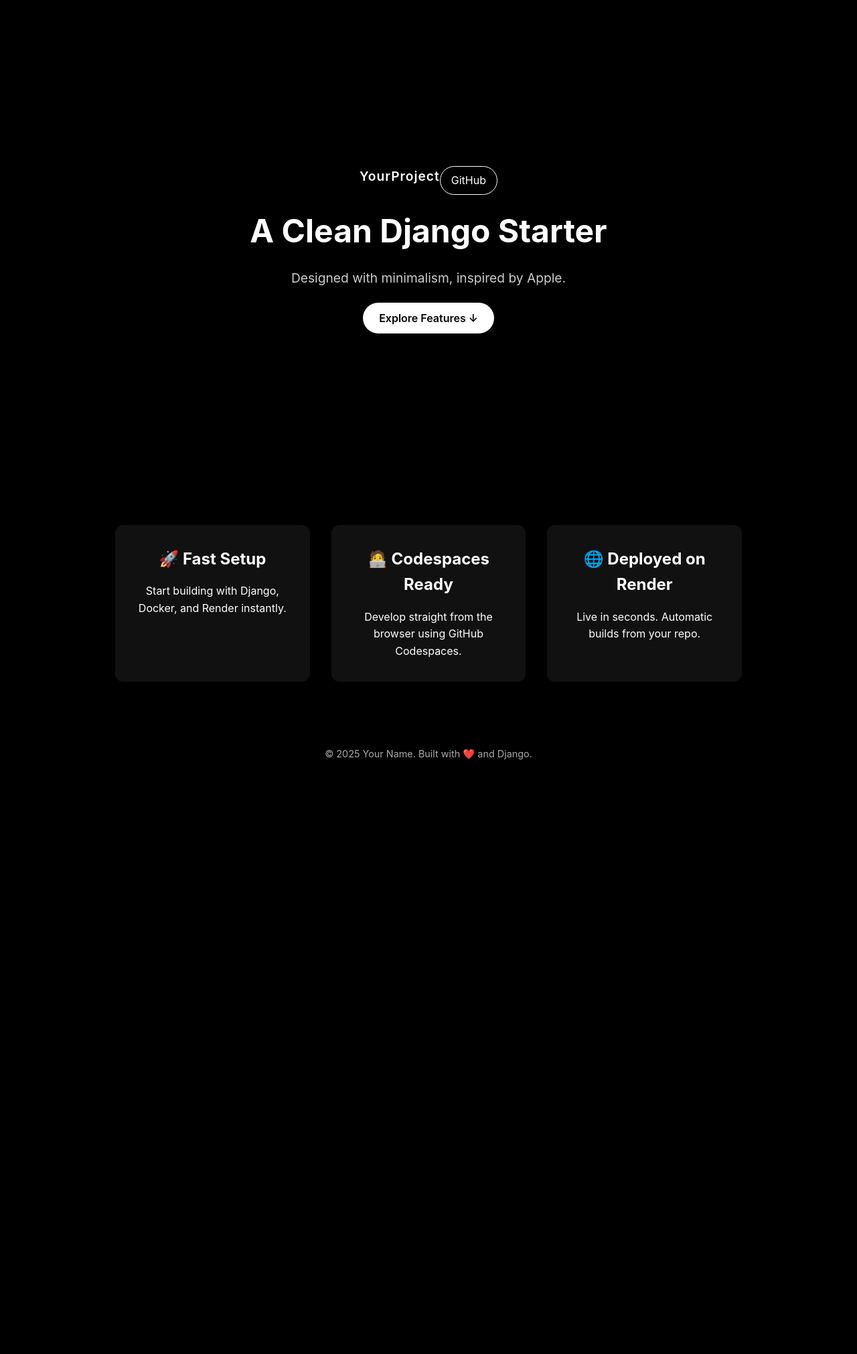
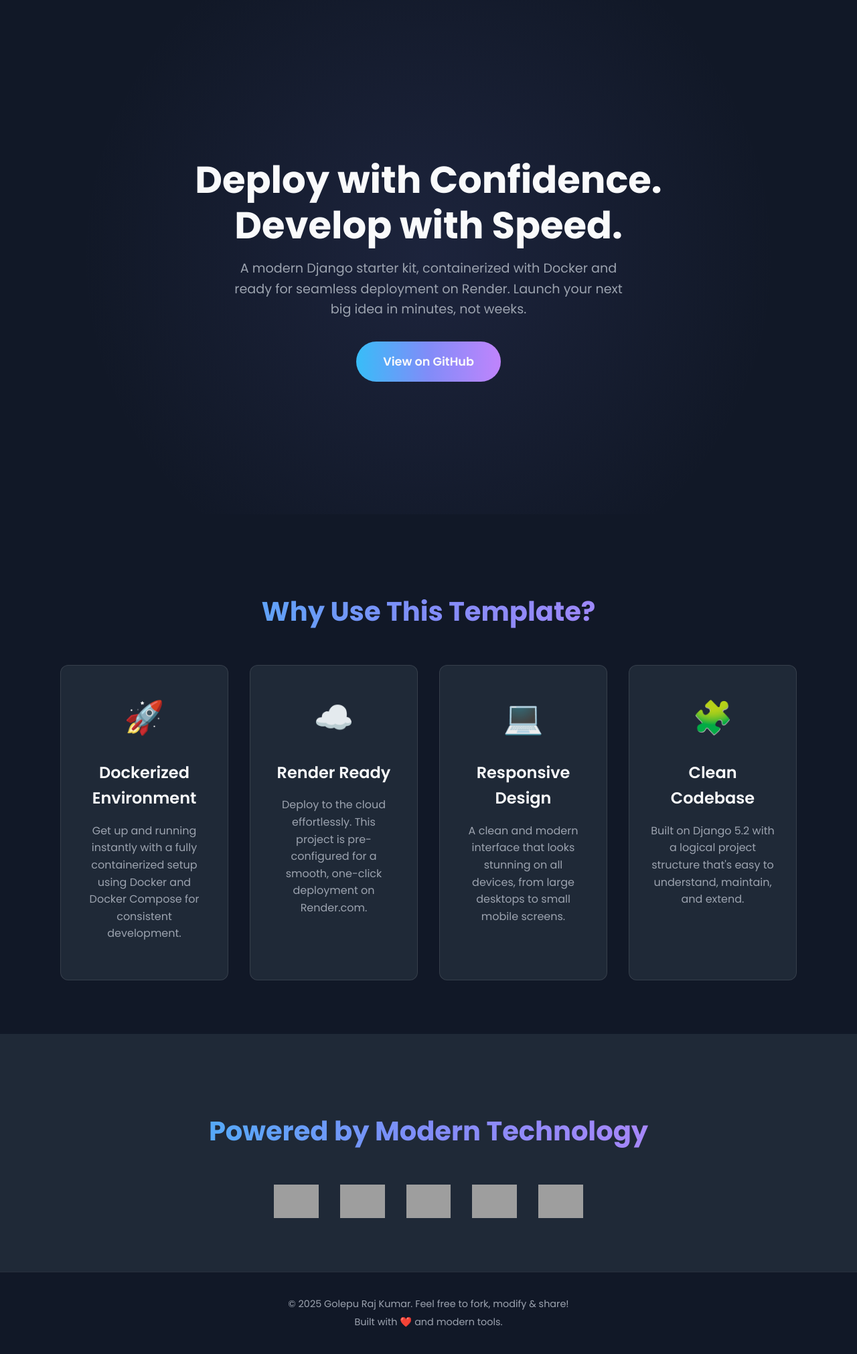
Before and after one commit to RAJGOLEPU/django, a Django app: page / in a window 1280 px wide. Shown: the whole page at 67% size. Before the commit the page ends 1135 px from the top, so only its background shows below. Run offline with Django 5.2, Linux system fonts and the light colour scheme; grey boxes are pictures that could not be loaded.

Commit message:
updated design

```diff
--- a/homepage/static/css/style.css
+++ b/homepage/static/css/style.css
@@ -1,111 +1,206 @@
-/* Base Reset */
-* {
-  margin: 0;
-  padding: 0;
-  box-sizing: border-box;
+/* --- Global Styles & Variables --- */
+:root {
+    --bg-color: #111827; /* Dark Blue/Gray */
+    --surface-color: #1F2937; /* Lighter shade for cards */
+    --primary-text: #F9FAFB; /* Off-white */
+    --secondary-text: #9CA3AF; /* Gray for subtitles */
+    --accent-gradient: linear-gradient(90deg, #38bdf8, #818cf8, #c084fc);
+    --border-color: rgba(255, 255, 255, 0.1);
+    --font-family: 'Poppins', sans-serif;
 }
 
 body {
-  font-family: -apple-system, BlinkMacSystemFont, 'Segoe UI', Roboto, Helvetica, Arial, sans-serif;
-  background-color: #000;
-  color: #fff;
-  line-height: 1.6;
+    background-color: var(--bg-color);
+    color: var(--primary-text);
+    font-family: var(--font-family);
+    margin: 0;
+    line-height: 1.6;
 }
 
-/* Navigation */
-.nav {
-  display: flex;
-  justify-content: space-between;
-  padding: 1rem 2rem;
-  max-width: 1200px;
-  margin: 0 auto;
+.container {
+    max-width: 1100px;
+    margin: 0 auto;
+    padding: 0 2rem;
 }
 
-.logo {
-  font-weight: 600;
-  font-size: 1.2rem;
-  letter-spacing: 1px;
+.section-title {
+    font-size: 2.5rem;
+    font-weight: 700;
+    text-align: center;
+    margin-bottom: 3rem;
+    background: var(--accent-gradient);
+    -webkit-background-clip: text;
+    background-clip: text;
+    color: transparent;
 }
 
-.repo-link {
-  color: #fff;
-  text-decoration: none;
-  font-size: 1rem;
-  border: 1px solid #fff;
-  padding: 0.5rem 1rem;
-  border-radius: 25px;
-  transition: background 0.3s;
+/* --- Hero Section --- */
+.hero {
+    display: flex;
+    align-items: center;
+    justify-content: center;
+    min-height: 80vh;
+    padding: 4rem 2rem;
+    text-align: center;
+    background-color: var(--bg-color);
+    position: relative;
+    overflow: hidden;
 }
 
-.repo-link:hover {
-  background: #fff;
-  color: #000;
+.hero::before {
+    content: '';
+    position: absolute;
+    top: 0;
+    left: 0;
+    width: 100%;
+    height: 100%;
+    background: radial-gradient(circle at center, rgba(130, 140, 248, 0.1), transparent 70%);
+    z-index: 1;
 }
 
-/* Hero Section */
-.hero {
-  display: flex;
-  flex-direction: column;
-  justify-content: center;
-  text-align: center;
-  min-height: 90vh;
-  padding: 2rem;
+.hero-content {
+    max-width: 800px;
+    z-index: 2;
 }
 
-.hero-content h1 {
-  font-size: 3rem;
-  margin-bottom: 1rem;
+.hero-title {
+    font-size: 3.5rem;
+    font-weight: 700;
+    line-height: 1.2;
+    margin-bottom: 1rem;
 }
 
-.hero-content p {
-  font-size: 1.2rem;
-  margin-bottom: 2rem;
-  color: #ccc;
+.hero-subtitle {
+    font-size: 1.2rem;
+    color: var(--secondary-text);
+    max-width: 600px;
+    margin: 0 auto 2rem;
 }
 
-.btn {
-  text-decoration: none;
-  padding: 0.8rem 1.5rem;
-  background: #fff;
-  color: #000;
-  font-weight: 600;
-  border-radius: 30px;
-  transition: background 0.3s;
+.cta-button {
+    display: inline-block;
+    padding: 1rem 2.5rem;
+    font-size: 1.1rem;
+    font-weight: 600;
+    color: var(--primary-text);
+    background-image: var(--accent-gradient);
+    border: none;
+    border-radius: 50px;
+    text-decoration: none;
+    transition: transform 0.3s ease, box-shadow 0.3s ease;
 }
 
-.btn:hover {
-  background: #e5e5e5;
+.cta-button:hover {
+    transform: scale(1.05);
+    box-shadow: 0 10px 20px rgba(129, 140, 248, 0.25);
 }
 
-/* Features Section */
-.features {
-  padding: 4rem 2rem;
-  display: grid;
-  grid-template-columns: repeat(auto-fit, minmax(280px, 1fr));
-  gap: 2rem;
-  max-width: 1000px;
-  margin: 0 auto;
+/* --- Features Section --- */
+.features-section {
+    padding: 5rem 0;
+    background-color: var(--bg-color);
+}
+
+.features-grid {
+    display: grid;
+    grid-template-columns: repeat(auto-fit, minmax(250px, 1fr));
+    gap: 2rem;
 }
 
 .feature-card {
-  background: #111;
-  padding: 2rem;
-  border-radius: 12px;
-  transition: transform 0.3s;
-  text-align: center;
+    background-color: var(--surface-color);
+    padding: 2.5rem 2rem;
+    border-radius: 12px;
+    border: 1px solid var(--border-color);
+    text-align: center;
+    transition: transform 0.3s ease, box-shadow 0.3s ease;
 }
 
 .feature-card:hover {
-  transform: translateY(-5px);
+    transform: translateY(-10px);
+    box-shadow: 0 15px 30px rgba(0, 0, 0, 0.2);
 }
 
-.feature-card h2 {
-  margin-bottom: 1rem;
+.feature-icon {
+    font-size: 3rem;
+    margin-bottom: 1rem;
 }
 
+.feature-title {
+    font-size: 1.5rem;
+    font-weight: 600;
+    margin-bottom: 0.5rem;
+}
+
+.feature-description {
+    color: var(--secondary-text);
+    font-size: 1rem;
+}
+
+/* --- Tech Stack Section --- */
+.tech-stack-section {
+    padding: 5rem 0;
+    background-color: var(--surface-color);
+}
+
+.tech-logos {
+    display: flex;
+    justify-content: center;
+    align-items: center;
+    flex-wrap: wrap;
+    gap: 2rem;
+}
+
+.tech-logos img {
+    height: 50px;
+    transition: transform 0.3s ease;
+}
+
+.tech-logos img:hover {
+    transform: scale(1.1);
+}
+
+/* --- Footer --- */
 .footer {
-  text-align: center;
-  padding: 2rem;
-  font-size: 0.9rem;
-  color: #aaa;
+    background-color: var(--bg-color);
+    text-align: center;
+    padding: 2rem 0;
+    color: var(--secondary-text);
+    font-size: 0.9rem;
+    border-top: 1px solid var(--border-color);
 }
+
+.footer p {
+    margin: 0.25rem 0;
+}
+
+/* --- Animations --- */
+.animate-on-scroll {
+    opacity: 0;
+    transform: translateY(30px);
+    transition: opacity 0.6s ease-out, transform 0.6s ease-out;
+}
+
+.animate-on-scroll.is-visible {
+    opacity: 1;
+    transform: translateY(0);
+}
+
+/* --- Responsive Design --- */
+@media (max-width: 768px) {
+    .section-title {
+        font-size: 2rem;
+    }
+
+    .hero-title {
+        font-size: 2.5rem;
+    }
+
+    .hero-subtitle {
+        font-size: 1rem;
+    }
+
+    .features-grid {
+        grid-template-columns: 1fr;
+    }
+}
--- a/homepage/static/js/script.js
+++ b/homepage/static/js/script.js
@@ -1,10 +1,22 @@
-// Smooth scroll for anchor links
-document.querySelectorAll('a[href^="#"]').forEach(anchor => {
-  anchor.addEventListener('click', e => {
-    e.preventDefault();
-    const target = document.querySelector(anchor.getAttribute('href'));
-    if (target) {
-      target.scrollIntoView({ behavior: 'smooth' });
-    }
-  });
+document.addEventListener('DOMContentLoaded', () => {
+
+    // --- Scroll Animation ---
+    // This function adds a 'is-visible' class to elements when they enter the viewport.
+    const scrollObserver = new IntersectionObserver((entries, observer) => {
+        entries.forEach(entry => {
+            if (entry.isIntersecting) {
+                entry.target.classList.add('is-visible');
+                observer.unobserve(entry.target); // Stop observing once it's visible
+            }
+        });
+    }, {
+        threshold: 0.1 // Trigger when 10% of the element is visible
+    });
+
+    // Observe all elements with the 'animate-on-scroll' class
+    const animatedElements = document.querySelectorAll('.animate-on-scroll');
+    animatedElements.forEach(element => {
+        scrollObserver.observe(element);
+    });
+
 });
--- a/homepage/templates/homepage/index.html
+++ b/homepage/templates/homepage/index.html
@@ -2,41 +2,74 @@
 <!DOCTYPE html>
 <html lang="en">
 <head>
-  <meta charset="UTF-8" />
-  <meta name="viewport" content="width=device-width, initial-scale=1.0" />
-  <title>Your Project</title>
-  <link rel="stylesheet" href="{% static 'css/style.css' %}" />
+    <meta charset="UTF-8">
+    <meta name="viewport" content="width=device-width, initial-scale=1.0">
+    <title>Django Dockerized - Modern Web App</title>
+    <link rel="preconnect" href="https://fonts.googleapis.com">
+    <link rel="preconnect" href="https://fonts.gstatic.com" crossorigin>
+    <link href="https://fonts.googleapis.com/css2?family=Poppins:wght@400;600;700&display=swap" rel="stylesheet">
+    <link rel="stylesheet" href="{% static 'css/style.css' %}">
 </head>
 <body>
+
     <header class="hero">
-    <nav class="nav">
-      <div class="logo">YourProject</div>
-      <a href="https://github.com/RAJGOLEPU/django" class="repo-link" target="_blank">GitHub</a>
-    </nav>
         <div class="hero-content">
-      <h1>A Clean Django Starter</h1>
-      <p>Designed with minimalism, inspired by Apple.</p>
-      <a href="#features" class="btn">Explore Features ↓</a>
+            <h1 class="hero-title">Deploy with Confidence. Develop with Speed.</h1>
+            <p class="hero-subtitle">
+                A modern Django starter kit, containerized with Docker and ready for seamless deployment on Render. Launch your next big idea in minutes, not weeks.
+            </p>
+            <a href="https://github.com/RAJGOLEPU/django" target="_blank" rel="noopener noreferrer" class="cta-button">View on GitHub</a>
         </div>
     </header>
 
-  <section id="features" class="features">
-    <div class="feature-card">
-      <h2>🚀 Fast Setup</h2>
-      <p>Start building with Django, Docker, and Render instantly.</p>
+    <main>
+        <section id="features" class="features-section">
+            <div class="container">
+                <h2 class="section-title">Why Use This Template?</h2>
+                <div class="features-grid">
+                    <div class="feature-card animate-on-scroll">
+                        <div class="feature-icon">🚀</div>
+                        <h3 class="feature-title">Dockerized Environment</h3>
+                        <p class="feature-description">Get up and running instantly with a fully containerized setup using Docker and Docker Compose for consistent development.</p>
                     </div>
-    <div class="feature-card">
-      <h2>🧑‍💻 Codespaces Ready</h2>
-      <p>Develop straight from the browser using GitHub Codespaces.</p>
+                    <div class="feature-card animate-on-scroll">
+                        <div class="feature-icon">☁️</div>
+                        <h3 class="feature-title">Render Ready</h3>
+                        <p class="feature-description">Deploy to the cloud effortlessly. This project is pre-configured for a smooth, one-click deployment on Render.com.</p>
                     </div>
-    <div class="feature-card">
-      <h2>🌐 Deployed on Render</h2>
-      <p>Live in seconds. Automatic builds from your repo.</p>
+                    <div class="feature-card animate-on-scroll">
+                        <div class="feature-icon">💻</div>
+                        <h3 class="feature-title">Responsive Design</h3>
+                        <p class="feature-description">A clean and modern interface that looks stunning on all devices, from large desktops to small mobile screens.</p>
+                    </div>
+                     <div class="feature-card animate-on-scroll">
+                        <div class="feature-icon">🧩</div>
+                        <h3 class="feature-title">Clean Codebase</h3>
+                        <p class="feature-description">Built on Django 5.2 with a logical project structure that's easy to understand, maintain, and extend.</p>
+                    </div>
+                </div>
             </div>
         </section>
 
+        <section id="tech-stack" class="tech-stack-section">
+            <div class="container">
+                <h2 class="section-title">Powered by Modern Technology</h2>
+                <div class="tech-logos">
+                    <img src="https://img.shields.io/badge/django-%23092E20.svg?style=for-the-badge&logo=django&logoColor=white" alt="Django" class="animate-on-scroll">
+                    <img src="https://img.shields.io/badge/docker-%230db7ed.svg?style=for-the-badge&logo=docker&logoColor=white" alt="Docker" class="animate-on-scroll">
+                    <img src="https://img.shields.io/badge/python-3670A0?style=for-the-badge&logo=python&logoColor=ffdd54" alt="Python" class="animate-on-scroll">
+                    <img src="https://img.shields.io/badge/render-%46E3B7.svg?style=for-the-badge&logo=render&logoColor=white" alt="Render" class="animate-on-scroll">
+                    <img src="https://img.shields.io/badge/github-%23121011.svg?style=for-the-badge&logo=github&logoColor=white" alt="GitHub" class="animate-on-scroll">
+                </div>
+            </div>
+        </section>
+    </main>
+
     <footer class="footer">
-    <p>© 2025 Your Name. Built with ❤️ and Django.</p>
+        <div class="container">
+            <p>&copy; {% now "Y" %} Golepu Raj Kumar. Feel free to fork, modify & share!</p>
+            <p>Built with ❤️ and modern tools.</p>
+        </div>
     </footer>
 
     <script src="{% static 'js/script.js' %}"></script>
```
Lines whose indentation alone changed are shown as unchanged.
